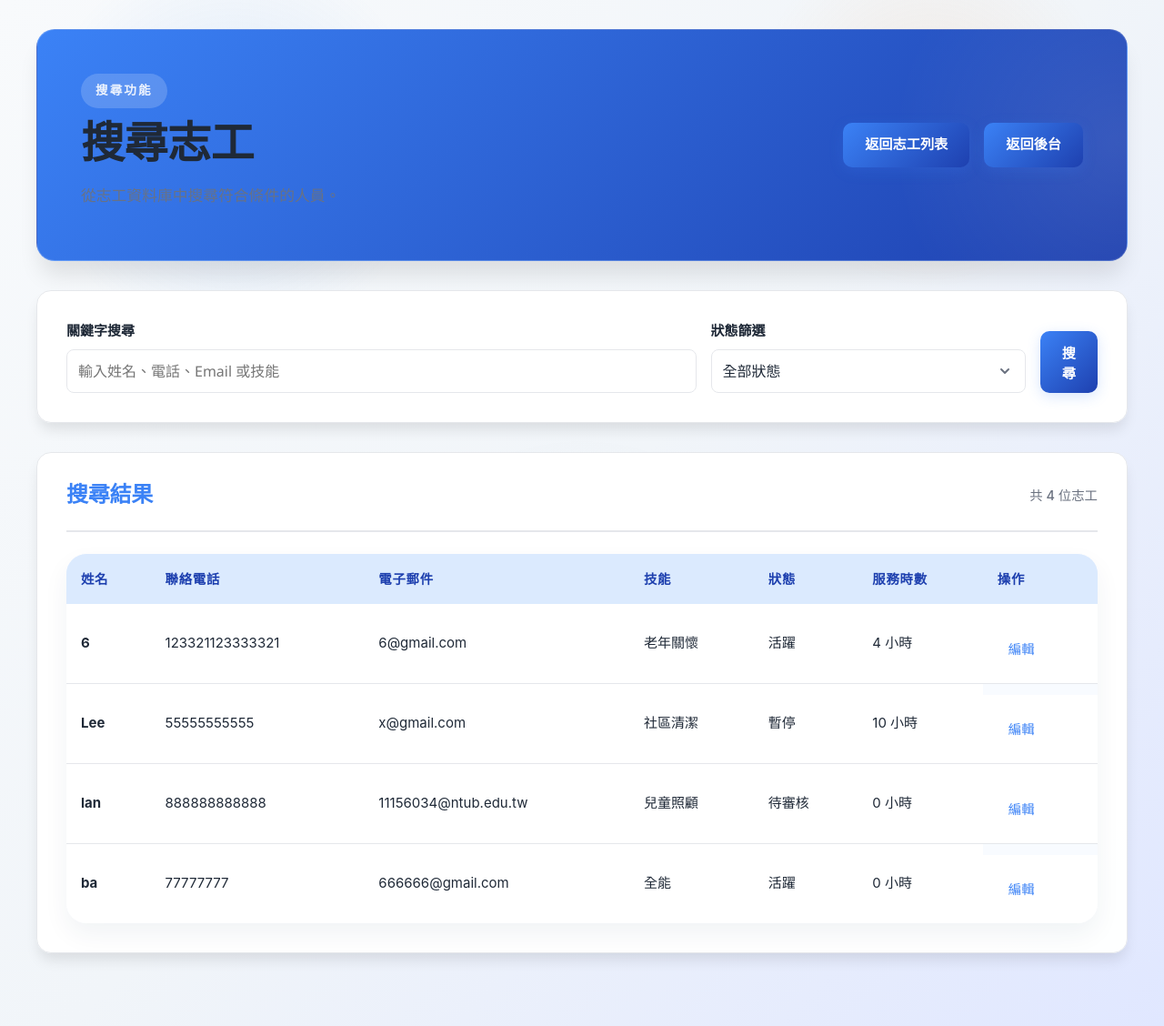
After one commit to HankLee1016/-, a Flask app: page /search/volunteers in a window 1280 px wide. The commit adds this page. Shown: the whole page at 91% size. Run offline with Flask 3, Linux system fonts and the light colour scheme; the visitor is signed in with stand-in values (Sample User, id 1); some libraries are stand-ins or nearby versions.

Commit message:
排班和志工搜尋

```diff
--- a/app.py
+++ b/app.py
@@ -325,14 +325,25 @@ def create_volunteer_shift(activity_id, shift_name, start_time, end_time, requir
     return new_shift
 
 def add_volunteer_to_shift(shift_id, username):
+    """Add volunteer to shift - validates volunteer exists in volunteers list"""
+    # Load volunteers list
+    volunteers = load_volunteers()
+    volunteer_names = [v.get("name", "") for v in volunteers]
+
+    # Validate volunteer exists
+    if username not in volunteer_names:
+        return False
+
     shifts = load_volunteer_shifts()
     for shift in shifts:
         if shift["id"] == shift_id:
-            if username not in shift["volunteers"]:
+            if username not in shift.get("volunteers", []):
+                if "volunteers" not in shift: shift["volunteers"] = []
                 shift["volunteers"].append(username)
                 if len(shift["volunteers"]) >= shift["required_count"]: shift["status"] = "已滿員"
             break
     save_volunteer_shifts(shifts)
+    return True
 
 def get_activity_volunteer_shifts(activity_id):
     return [s for s in load_volunteer_shifts() if s["activity_id"] == activity_id]
@@ -1167,7 +1178,7 @@ def admin_volunteer_shifts(activity_id):
     if session.get("role") != "admin": return redirect(url_for("home"))
     activity = get_activity(activity_id)
     if not activity: return redirect(url_for("admin_activities"))
-    return render_template("admin_volunteer_shifts.html", activity=activity, shifts=get_activity_volunteer_shifts(activity_id), username=session.get("username"))
+    return render_template("admin_volunteer_shifts.html", activity=activity, shifts=get_activity_volunteer_shifts(activity_id), volunteers=load_volunteers(), username=session.get("username"))
 
 @app.route("/admin/activities/<activity_id>/volunteer-shifts/create", methods=["GET", "POST"])
 def admin_create_volunteer_shift(activity_id):
@@ -1190,7 +1201,11 @@ def admin_create_volunteer_shift(activity_id):
 def admin_add_volunteer_to_shift(shift_id):
     if session.get("role") != "admin": return redirect(url_for("home"))
     username = request.form.get("username", "").strip()
-    if username: add_volunteer_to_shift(shift_id, username)
+    if username:
+        success = add_volunteer_to_shift(shift_id, username)
+        if not success:
+            # Get the referrer URL and add error message
+            flash("錯誤：該人員不在志工名單中，無法排班。", "error")
     return redirect(request.referrer or url_for("admin_activities"))
 
 # --- Admin: Services ---
--- a/routes_features.py
+++ b/routes_features.py
@@ -162,6 +162,54 @@ def api_search_activities():
 
     results = SearchFilterManager.search_activities(query, category, status)
     return jsonify({'results': [dict(r) for r in results] if results else []}), 200
+
+
+@bp.route('/search/volunteers')
+def search_volunteers():
+    """搜尋志工"""
+    if session.get('role') != 'admin':
+        return redirect(url_for('home'))
+
+    query = request.args.get('q', '')
+    status = request.args.get('status')
+
+    results = SearchFilterManager.search_volunteers(query, status)
+    return render_template('search_volunteers.html', results=results, query=query)
+
+
+@bp.route('/api/search/volunteers')
+def api_search_volunteers():
+    """API: 搜尋志工"""
+    query = request.args.get('q', '')
+    status = request.args.get('status')
+
+    results = SearchFilterManager.search_volunteers(query, status)
+    return jsonify({'results': results}), 200
+
+
+@bp.route('/search/volunteer-shifts')
+def search_volunteer_shifts():
+    """搜尋志工排班"""
+    if session.get('role') != 'admin':
+        return redirect(url_for('home'))
+
+    query = request.args.get('q', '')
+    activity_id = request.args.get('activity_id')
+    status = request.args.get('status')
+
+    results = SearchFilterManager.search_volunteer_shifts(query, activity_id, status)
+    return render_template('search_volunteer_shifts.html', results=results, query=query)
+
+
+@bp.route('/api/search/volunteer-shifts')
+def api_search_volunteer_shifts():
+    """API: 搜尋志工排班"""
+    query = request.args.get('q', '')
+    activity_id = request.args.get('activity_id')
+    status = request.args.get('status')
+
+    results = SearchFilterManager.search_volunteer_shifts(query, activity_id, status)
+    return jsonify({'results': results}), 200
 
 
 # ==========================================
--- a/templates/admin_volunteers.html
+++ b/templates/admin_volunteers.html
@@ -20,6 +20,7 @@
             </div>
             <div class="hero-actions">
                 <a class="button" href="/admin/volunteers/create">+ 新增志工</a>
+                <a class="button" href="/search/volunteers">🔍 搜尋志工</a>
                 <a class="button" href="/admin">返回後台</a>
                 <a class="button" href="/logout">登出</a>
             </div>
--- /dev/null
+++ b/templates/search_volunteers.html
@@ -0,0 +1,98 @@
+<!DOCTYPE html>
+<html lang="zh-TW">
+<head>
+    <meta charset="UTF-8">
+    <title>搜尋志工</title>
+    <link rel="stylesheet" href="/static/css/index.css">
+    <link rel="stylesheet" href="/static/css/style.css">
+    <link rel="stylesheet" href="/static/css/admin-forms.css">
+    <link rel="stylesheet" href="/static/css/status-badges.css">
+    <link rel="stylesheet" href="/static/css/admin-pages.css">
+</head>
+<body>
+    <div class="page-bg"></div>
+    <div class="container">
+        <header class="hero-card">
+            <div class="hero-copy">
+                <span class="eyebrow">搜尋功能</span>
+                <h1>搜尋志工</h1>
+                <p>從志工資料庫中搜尋符合條件的人員。</p>
+            </div>
+            <div class="hero-actions">
+                <a class="button" href="/admin/volunteers">返回志工列表</a>
+                <a class="button" href="/admin">返回後台</a>
+            </div>
+        </header>
+
+        <!-- 搜尋表單 -->
+        <section class="card">
+            <form method="get" action="/search/volunteers" style="display: flex; gap: 1rem; flex-wrap: wrap; align-items: flex-end;">
+                <div style="flex: 2; min-width: 200px;">
+                    <label style="display: block; margin-bottom: 0.5rem; font-weight: bold;">關鍵字搜尋</label>
+                    <input type="text" name="q" class="form-input" placeholder="輸入姓名、電話、Email 或技能" value="{{ query or '' }}">
+                </div>
+                <div style="flex: 1; min-width: 150px;">
+                    <label style="display: block; margin-bottom: 0.5rem; font-weight: bold;">狀態篩選</label>
+                    <select name="status" class="form-input">
+                        <option value="">全部狀態</option>
+                        <option value="活躍" {% if request.args.get('status') == '活躍' %}selected{% endif %}>活躍</option>
+                        <option value="暫停" {% if request.args.get('status') == '暫停' %}selected{% endif %}>暫停</option>
+                        <option value="待審核" {% if request.args.get('status') == '待審核' %}selected{% endif %}>待審核</option>
+                    </select>
+                </div>
+                <div style="flex: 0;">
+                    <button type="submit" class="button">搜尋</button>
+                </div>
+            </form>
+        </section>
+
+        <!-- 搜尋結果 -->
+        <section class="card">
+            <div class="card-title">
+                <h2>搜尋結果</h2>
+                <span>共 {{ results|length }} 位志工</span>
+            </div>
+
+            {% if results %}
+                <table class="admin-table">
+                    <thead>
+                        <tr>
+                            <th>姓名</th>
+                            <th>聯絡電話</th>
+                            <th>電子郵件</th>
+                            <th>技能</th>
+                            <th>狀態</th>
+                            <th>服務時數</th>
+                            <th>操作</th>
+                        </tr>
+                    </thead>
+                    <tbody>
+                        {% for volunteer in results %}
+                        <tr>
+                            <td><strong>{{ volunteer.name }}</strong></td>
+                            <td>{{ volunteer.phone or '-' }}</td>
+                            <td>{{ volunteer.email or '-' }}</td>
+                            <td>{{ volunteer.skills or '-' }}</td>
+                            <td>
+                                <span class="status-badge {% if volunteer.status == '活躍' %}status-active{% elif volunteer.status == '暫停' %}status-inactive{% else %}status-pending{% endif %}">
+                                    {{ volunteer.status }}
+                                </span>
+                            </td>
+                            <td>{{ volunteer.service_hours or 0 }} 小時</td>
+                            <td class="action-buttons">
+                                <a href="/admin/volunteers/{{ volunteer.id }}/edit" class="btn-small">編輯</a>
+                            </td>
+                        </tr>
+                        {% endfor %}
+                    </tbody>
+                </table>
+            {% else %}
+                <div class="empty-state">
+                    <div class="empty-state-icon">🔍</div>
+                    <p>{% if query %}沒有找到符合「{{ query }}」的志工{% else %}請輸入搜尋關鍵字{% endif %}</p>
+                </div>
+            {% endif %}
+        </section>
+    </div>
+</body>
+</html>
--- a/volunteers.json
+++ b/volunteers.json
@@ -8,9 +8,45 @@
       "address": "",
       "skills": "老年關懷",
       "status": "活躍",
-      "service_hours": 0,
+      "service_hours": 4,
       "joined_date": "2026-04-16",
       "created_at": "2026-04-26 21:50:04"
+    },
+    {
+      "id": "c7463b76-513e-4a32-8960-d6ffaa67ac4b",
+      "name": "Lee",
+      "phone": "55555555555",
+      "email": "x@gmail.com",
+      "address": "",
+      "skills": "社區清潔",
+      "status": "暫停",
+      "service_hours": 10,
+      "joined_date": "2026-04-09",
+      "created_at": "2026-04-27 10:17:47"
+    },
+    {
+      "id": "b02c6870-5a19-4794-a5ff-cebb74ce4249",
+      "name": "lan",
+      "phone": "888888888888",
+      "email": "11156034@ntub.edu.tw",
+      "address": "",
+      "skills": "兒童照顧",
+      "status": "待審核",
+      "service_hours": 0,
+      "joined_date": "2026-04-27",
+      "created_at": "2026-04-27 10:20:22"
+    },
+    {
+      "id": "3f6a6765-4261-425d-800c-e5ebe3c9c063",
+      "name": "ba",
+      "phone": "77777777",
+      "email": "666666@gmail.com",
+      "address": "",
+      "skills": "全能",
+      "status": "活躍",
+      "service_hours": 0,
+      "joined_date": "2026-04-18",
+      "created_at": "2026-04-27 10:28:55"
     }
   ]
 }
```
Also changed, not shown: features.py (+68 -0 lines), templates/admin_volunteer_shifts.html (+21 -1 lines), templates/search_volunteer_shifts.html (added, +90 -0 lines), volunteer_shifts.json (+31 -1 lines).
